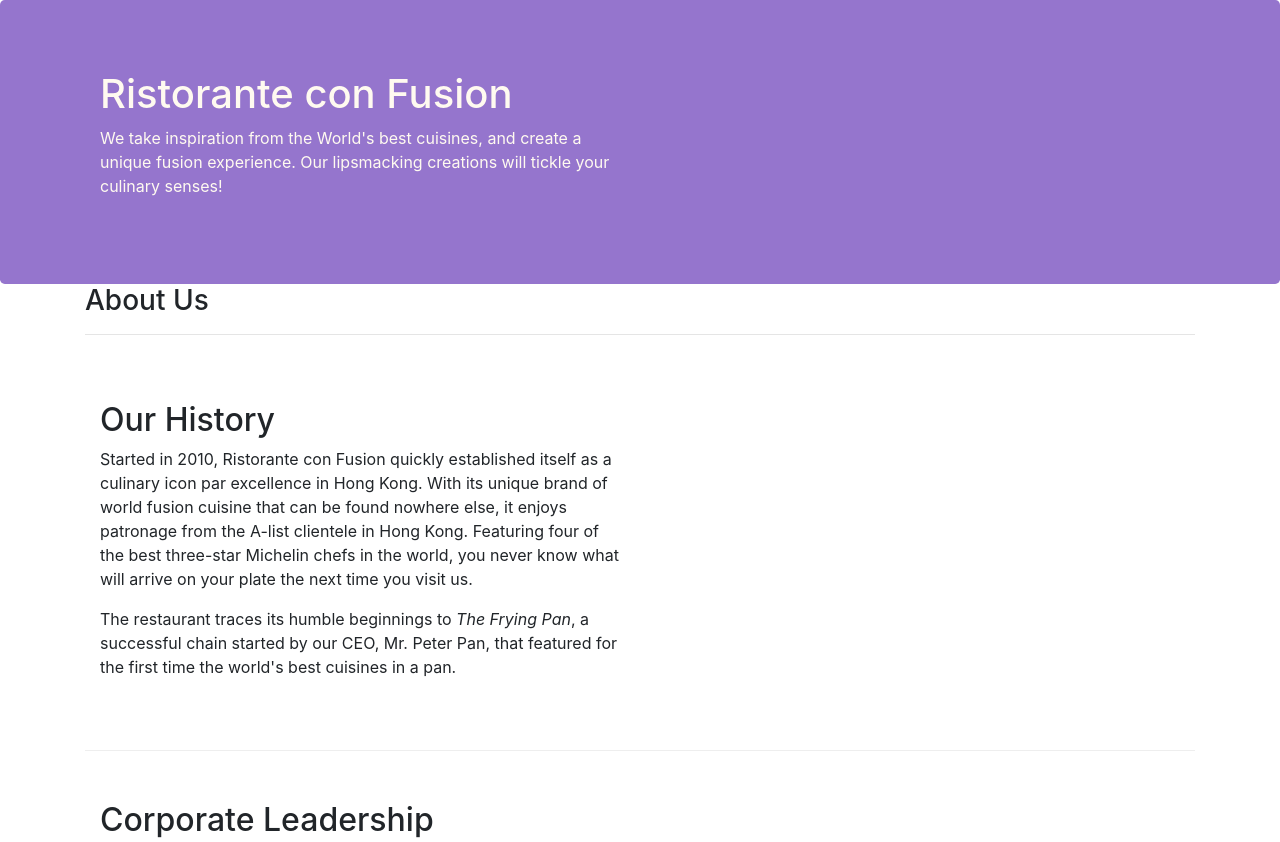
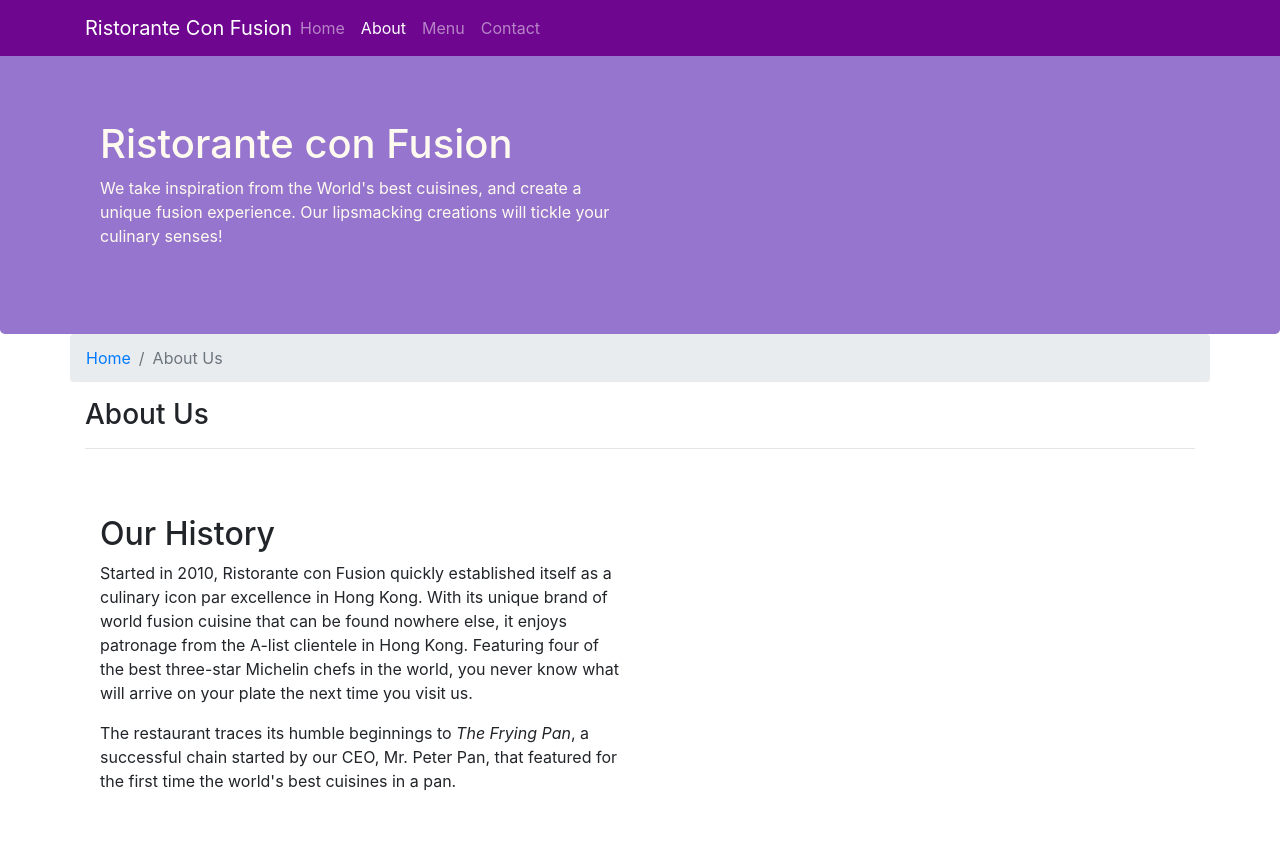
Before and after one commit to Abhiram-kandiyana/bootstrap, a website: page aboutus.html in a window 1280 px wide. Shown: the top 842 px of the page. Drawn offline with nearby package versions, Linux system fonts and the light colour scheme; files whose address does not match are found by name.

Commit message:
NavBar and Breadcrumbs

```diff
--- a/aboutus.html
+++ b/aboutus.html
@@ -18,6 +18,27 @@
 </head>
 
 <body>
+    <nav class="navbar navbar-dark navbar-expand-sm fixed-top">
+        <div class="container">
+            <button class="navbar-toggler" type="button" data-toggle="collapse" data-target="#Navbar">
+                <span class="navbar-toggler-icon"></span>
+
+            </button>
+            <a class="navbar-brand mr-auto" href="./index.html">Ristorante Con Fusion</a>
+            <div class="collapse navbar-collapse" id="Navbar">
+                <ul class="navbar-nav mr-auto">
+                    <li class="nav-item"><a class="nav-link" href="./index.html">Home</a></li>
+                    <li class="nav-item active"><a class="nav-link" href="#">About</a></li>
+                    <li class="nav-item"><a class="nav-link" href="#">Menu</a></li>
+                    <li class="nav-item"><a class="nav-link" href="#">Contact</a></li>
+
+
+                </ul>
+            </div>
+
+        </div>
+
+    </nav>
 
     <header class="jumbotron">
         <div class="container">
@@ -33,8 +54,13 @@
     </header>
 
     <div class="container">
-        <div>
-            <div>
+        <div class="row">
+
+            <ol class="col-12 breadcrumb">
+                <li class="breadcrumb-item"><a href="./index.html">Home</a></li>
+                <li class="breadcrumb-item active">About Us</li>
+            </ol>
+            <div class="col-12">
                <h3>About Us</h3>
                <hr>
             </div>
@@ -73,7 +99,7 @@
                 <div class="col-4 offset-1 col-sm-2">
                     <h5>Links</h5>
                     <ul class="list-unstyled">
-                        <li><a href="#">Home</a></li>
+                        <li><a href="./index.html">Home</a></li>
                         <li><a href="#">About</a></li>
                         <li><a href="#">Menu</a></li>
                         <li><a href="#">Contact</a></li>
--- a/css/styles.css
+++ b/css/styles.css
@@ -21,8 +21,16 @@
     color: floralwhite;
 }
 
-.address {
+address {
     font-size: 80%;
     margin: 0px;
     color: #0f0f0f;
 }
+body{
+    padding: 50px 0px 0px 0px;
+    z-index: 0;
+
+}
+.navbar-dark{
+    background-color: #6E068F;
+}
```
Also changed, not shown: index.html (+22 -1 lines).
